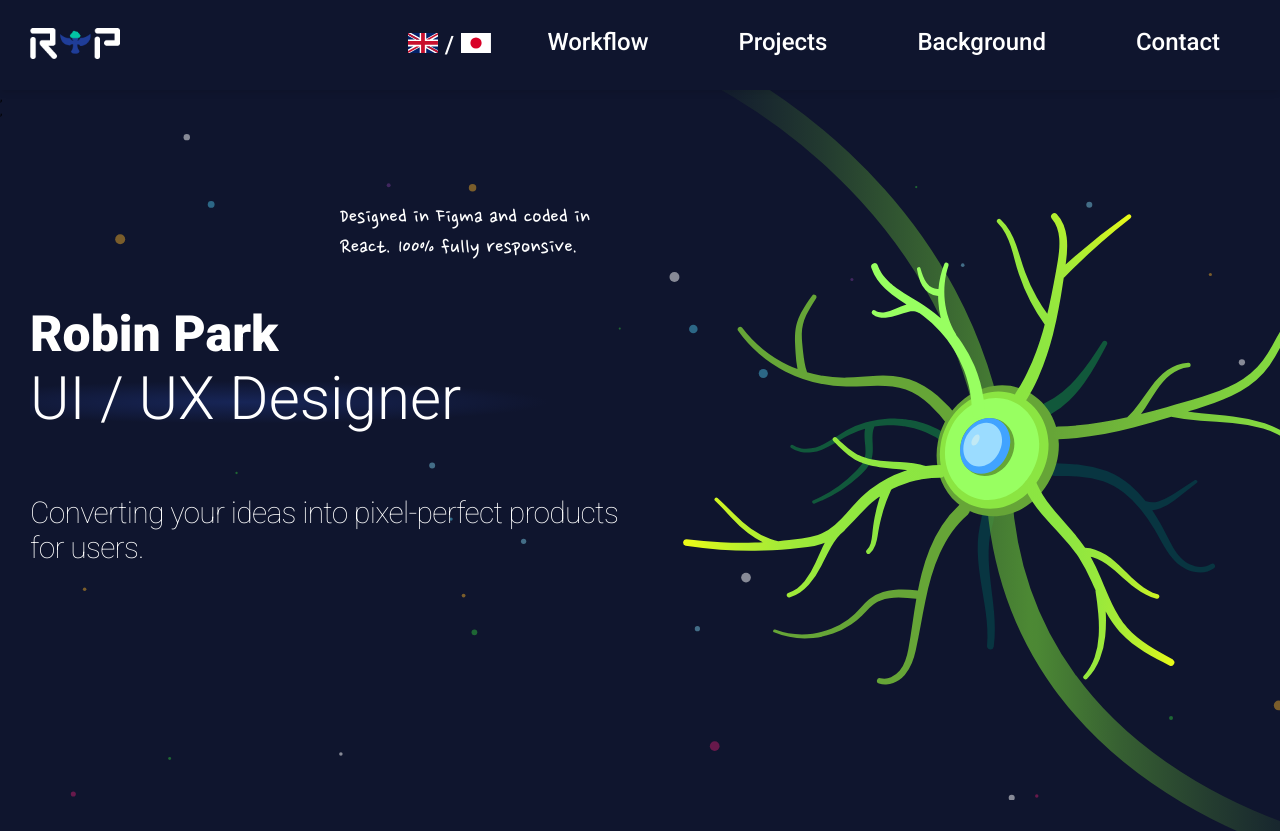
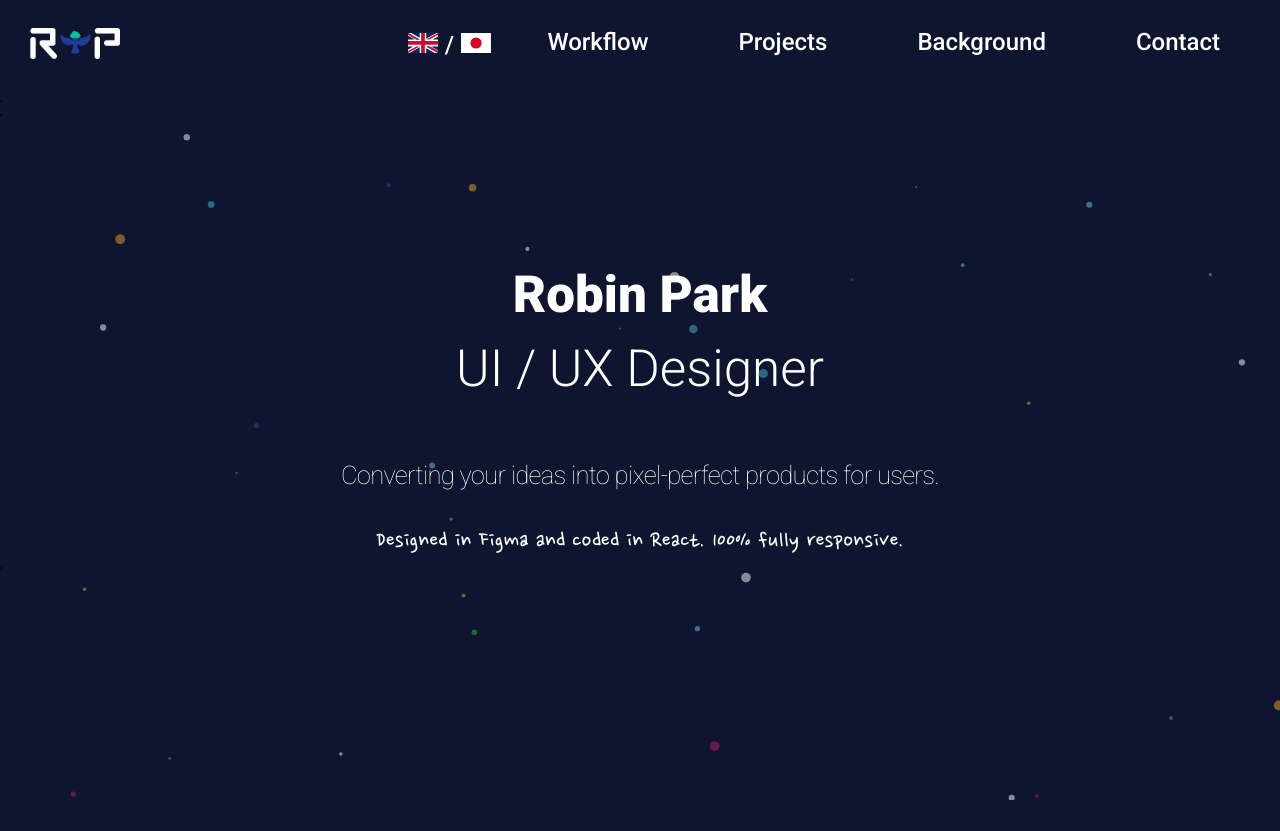
Before and after one commit to ZernosDevs/published, a React (Create React App) app: page / in a window 1280 px wide. Shown: the top 831 px of the page. Built offline with nearby package versions, Linux system fonts and the light colour scheme.

Commit message:
removed neuron image

```diff
--- a/src/components/Main.css
+++ b/src/components/Main.css
@@ -14,83 +14,88 @@
     display:flex;
     flex-direction:column;
     flex: 1;
-    width: 50%;
+    width: 100%;
     margin-top:7%;
+    align-items: center;
 }
 .handwrite-en {
-    align-self: flex-end;
     display:block;
-    width:300px;
-    margin-bottom:15%;
+    margin-top:3%;
     text-align: start;
-    font-size: 2rem;
+    font-size: clamp(20px, 2vw, 40px);
     color: #ffffff;
     font-family: 'Nanum Pen Script';
+    text-align: center;
 }
 .handwrite-jp  {
-    align-self: flex-end;
     display:block;
-    width:300px;
-    margin-bottom:15%;
+    margin-top:3%;
     text-align: start;
-    font-size: 1.2rem;
+    font-size: clamp(10px, 1vw, 20px);
     color: #ffffff;
     font-family: 'Noto Sans JP';
+    text-align: center;
 }
 
 
 
 
 .name-en {
-    font-size: clamp(50px, 3vw, 70px);
+    font-size: clamp(30px, 4vw, 70px);
     color:#ffffff;
     font-weight: 800;
-    margin-top: -50px;
+    margin-top: 5%;
     font-family: 'Roboto';
+    text-align: center;
 }
 .name-jp {
-    font-size: clamp(50px, 3vw, 70px);
+    font-size: clamp(30px, 4vw, 70px);
     color:#ffffff;
     font-weight: 800;
-    margin-top: -50px;
+    margin-top: 5%;
     font-family: 'Noto Sans JP';
+    text-align: center;
 }
 .prof-en {
-    font-size: clamp(60px, 4vw, 90px);
+    font-size: clamp(40px, 4vw, 80px);
     color:#ffffff;
     font-family: 'Roboto';
     font-style:normal;
     font-weight:300;
-    background: radial-gradient(50% 30% at 35% 55%, #FFF 0%, #172557 0.2%, #0F152E 100%);
+    margin-top:1%;
+    text-align: center;
 }
 
 .prof-jp {
-    font-size: clamp(60px, 4vw, 90px);
+    font-size: clamp(40px, 4vw, 80px);
     color:#ffffff;
     font-family: 'Noto Sans JP';
     font-style:normal;
     font-weight:300;
-    background: radial-gradient(50% 30% at 35% 55%, #FFF 0%, #172557 0.2%, #0F152E 100%);
+    margin-top:1%;
+    text-align: center;
 }
 
 .moto-en {
-    font-size: clamp(30px, 2vw, 60px);
+    font-size: clamp(25px, 2vw, 50px);
     color:#ffffff;
     font-style: normal;
     font-weight: 200;
     letter-spacing: -0.72px;
-    margin-top:10%;
+    margin-top:5%;
     font-family: 'Roboto';
+    text-align: center;
 }
 
 .moto-jp {
-    font-size: clamp(20px, 1.5vw, 50px);
+    font-size: clamp(15px, 1.5vw, 30px);
     color:#ffffff;
     font-weight: 300;
     letter-spacing: -0.72px;
-    margin-top:10%;
+    margin-top:5%;
     font-family: 'Zen Kaku Gothic New';
     font-style: normal;
+    text-align: center;
 }
 .display-image {
     position:relative;
@@ -104,7 +109,7 @@
 .display-text,
 .display-image {
   opacity: 0; /* Start invisible */
-  transform: translateY(100px); /* Start with downward offset */
+  transform: translateY(-100px); /* Start with downward offset */
   transition: all 1s ease-in-out 1s; /* Smooth transition */
 }
 .in-view {
@@ -113,7 +118,7 @@
   }
 
 
-
+/*
  @media (max-width: 1000px) {
     .main-layout {
         height: auto;
@@ -228,3 +233,5 @@
         font-style: normal;
     }
 }
+
+*/
--- a/src/components/Main.js
+++ b/src/components/Main.js
@@ -68,23 +68,22 @@ function Main() {
     <div className='main-layout' id='home'>
       <div className='main-container'>
         <div className='display-text' ref={textRef}>
+
+          <h1 className={ nameClass }>{t('name')}</h1>
+          <h2 className={ profClass }>{t('prof')}</h2>
+          <h3 className={ motoClass }>{t('moto')}</h3>
           <div className={ writeClass }>
             <p>{t('handwrite')}</p>
           </div>
-          <h1 className={ nameClass }>{t('name')}</h1>
-          <h2 className={ profClass }>{t('prof')}</h2>
-          <h3 className={ motoClass }>{t('moto')}</h3>
-          <div className='radial-gradient'></div>
         </div>
-
-        <div className='display-image' ref={imageRef}> {/* Conditional rendering */}
+      {/* <div className='display-image' ref={imageRef}>
           {isSmallScreen && (
-            <div ref={newSvgRef}> {/* Conditional rendering inside display-image */}
-              <NewSvgComponent /> {/* New SVG component for smaller screens */}
+            <div ref={newSvgRef}>
+              <NewSvgComponent />
             </div>
           )}
-          {isSmallScreen ? null : <NeuronAnimation />} {/* NeuronAnimation for larger screens */}
-        </div>
+          {isSmallScreen ? null : <NeuronAnimation />}
+        </div> */}
       </div>
     </div>
   );
```
